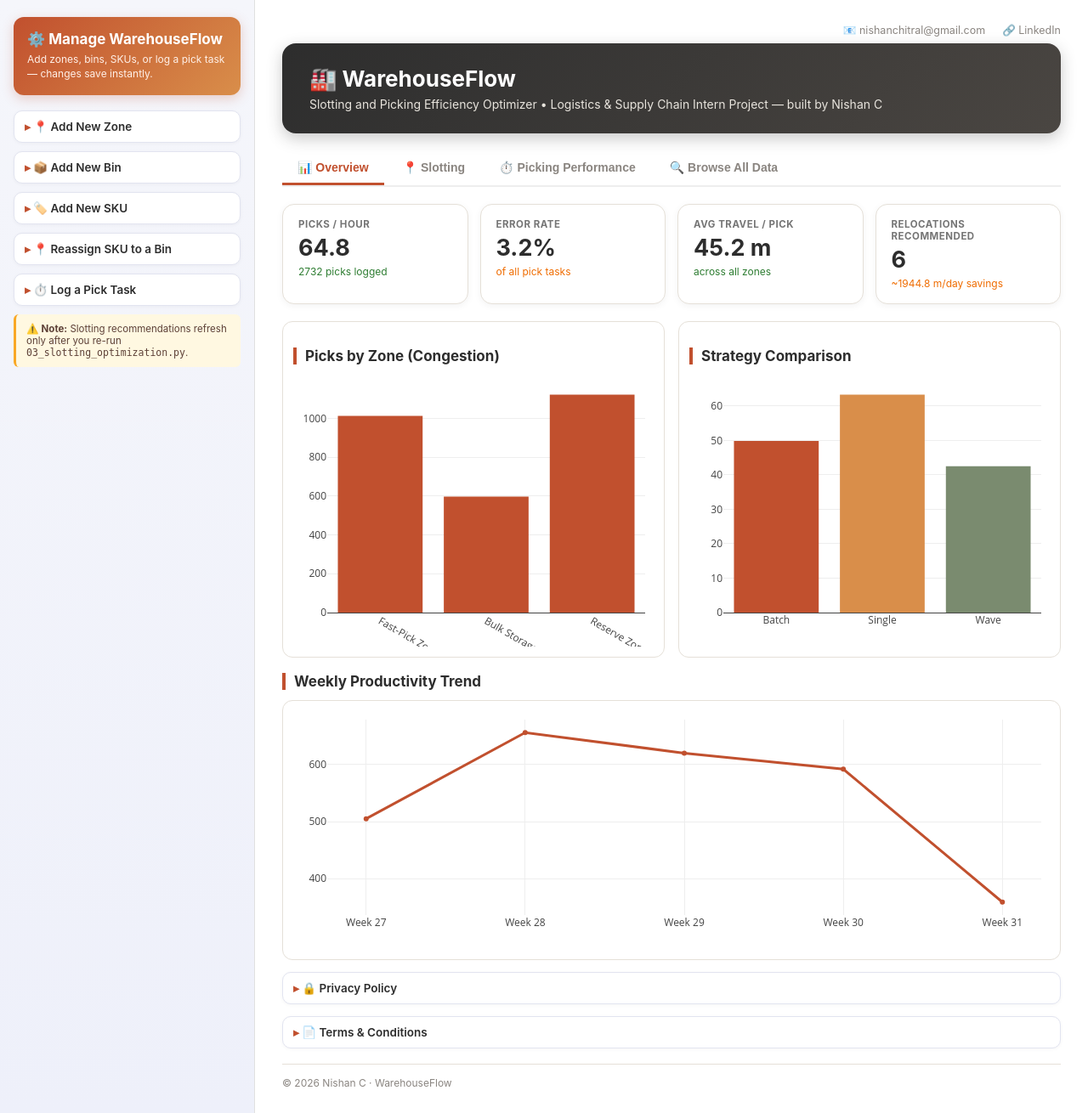
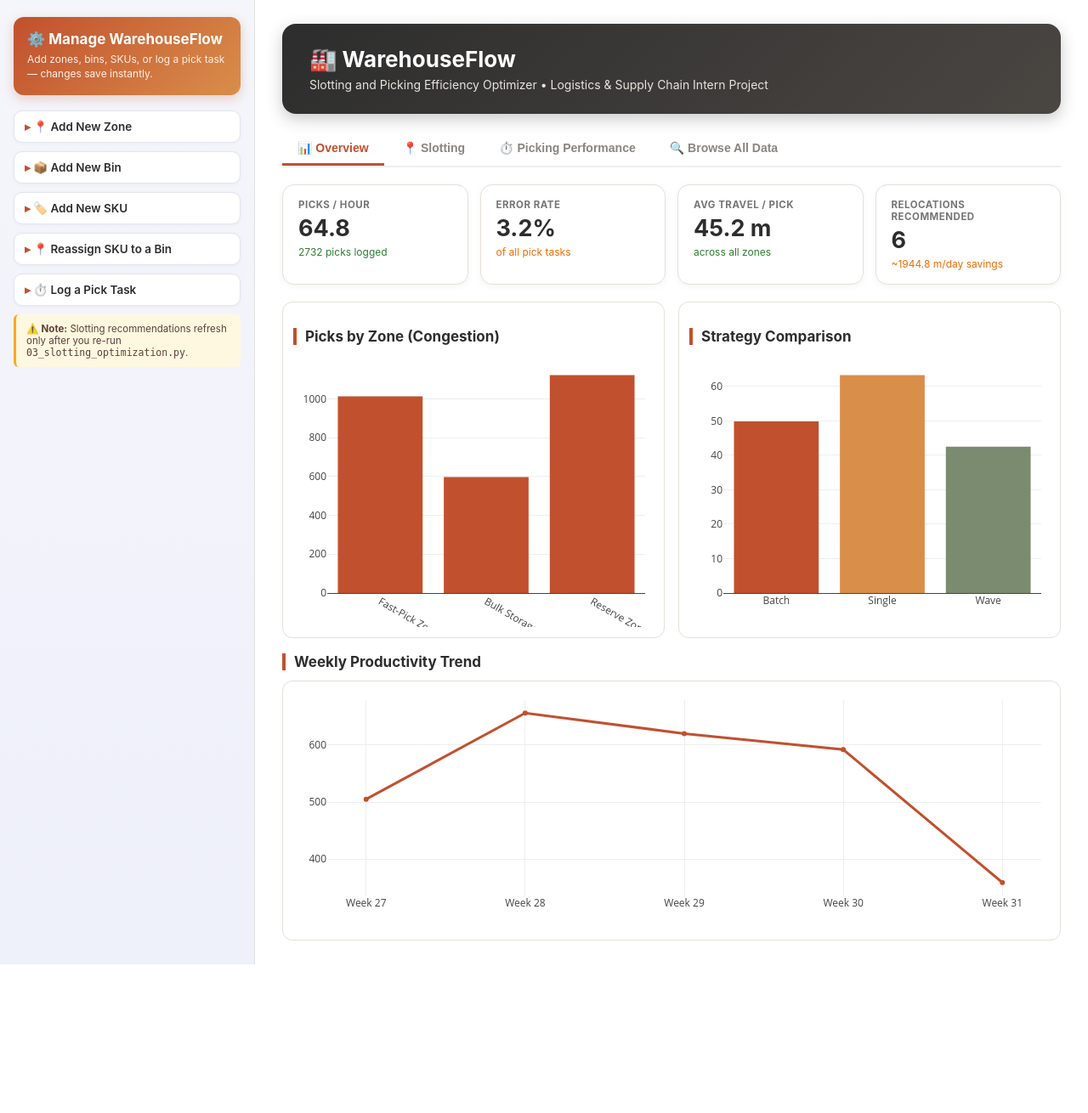
Before and after one commit to nishanchitral06/Warehouseflow1.0, a Flask app: page / in a window 1280 px wide. Shown: the whole page at 85% size. After the commit the page ends 1135 px from the top, so only its background shows below. Run offline with Flask 3, Linux system fonts and the light colour scheme; data comes from the database, SQL or seed files in the repository; some libraries are stand-ins or nearby versions.

Commit message:
Add files via upload

```diff
--- a/templates/index.html
+++ b/templates/index.html
@@ -117,20 +117,6 @@
     cursor: pointer; font-size: 12.5px; color: var(--darktext);
   }
   .subtab-btn.active { background: var(--terracotta); color: white; border-color: var(--terracotta); }
-
-  .contact-bar {
-    display: flex; justify-content: flex-end; gap: 20px; font-size: 12.5px;
-    color: var(--warmgray); margin-bottom: 8px;
-  }
-  .contact-bar a { color: var(--warmgray); text-decoration: none; }
-  .contact-bar a:hover { color: var(--terracotta); }
-
-  .legal-panel { margin-top: 14px; }
-  .legal-panel .panel-body ul { margin: 0; padding-left: 18px; font-size: 12.5px; color: var(--darktext); line-height: 1.6; }
-  .site-footer {
-    margin-top: 18px; padding-top: 14px; border-top: 1px solid var(--card-border);
-    font-size: 12px; color: var(--warmgray);
-  }
 </style>
 </head>
 <body>
@@ -221,13 +207,9 @@
 
   <!-- MAIN -->
   <div class="main">
-    <div class="contact-bar">
-      <span>📧 nishanchitral@gmail.com</span>
-      <a href="https://www.linkedin.com/in/YOUR-LINKEDIN-HANDLE" target="_blank">🔗 LinkedIn</a>
-    </div>
     <div class="hero">
       <h1>🏭 WarehouseFlow</h1>
-      <p>Slotting and Picking Efficiency Optimizer • Logistics &amp; Supply Chain Intern Project — built by Nishan C</p>
+      <p>Slotting and Picking Efficiency Optimizer • Logistics &amp; Supply Chain Intern Project</p>
     </div>
 
     <div class="tabs">
@@ -312,33 +294,6 @@
         <div class="table-wrap"><table id="skus-table"></table></div>
       </div>
     </div>
-
-    <!-- PRIVACY & TERMS -->
-    <details class="panel legal-panel">
-      <summary>🔒 Privacy Policy</summary>
-      <div class="panel-body">
-        <ul>
-          <li>This dashboard is a student internship project built for demonstration purposes only.</li>
-          <li>All warehouse layout, SKU, slotting, and picking data shown here is <strong>simulated</strong> — no real customer, vendor, or business data is used or collected.</li>
-          <li>Any records you add through the sidebar forms are stored in this app's own database (Turso/SQLite) solely to power the demo, and are not shared with or sold to third parties.</li>
-          <li>No personal data about visitors (location, device, browsing activity) is collected or tracked by this app.</li>
-        </ul>
-      </div>
-    </details>
-
-    <details class="panel legal-panel">
-      <summary>📄 Terms &amp; Conditions</summary>
-      <div class="panel-body">
-        <ul>
-          <li>This application is provided <strong>as-is</strong>, for educational and portfolio purposes, with no warranty of accuracy, uptime, or fitness for production/commercial use.</li>
-          <li>The slotting recommendations, picking benchmarks, and KPIs shown are generated from simulated data and should not be used for real warehouse operations decisions.</li>
-          <li>You're welcome to explore and interact with the demo (add zones, bins, SKUs, log picks, etc.) — data entered may be reset periodically as part of ongoing development.</li>
-          <li>For questions, feedback, or collaboration inquiries, reach out via the contact links above.</li>
-        </ul>
-      </div>
-    </details>
-
-    <div class="site-footer">© 2026 Nishan C · WarehouseFlow</div>
 
   </div>
 </div>
```
